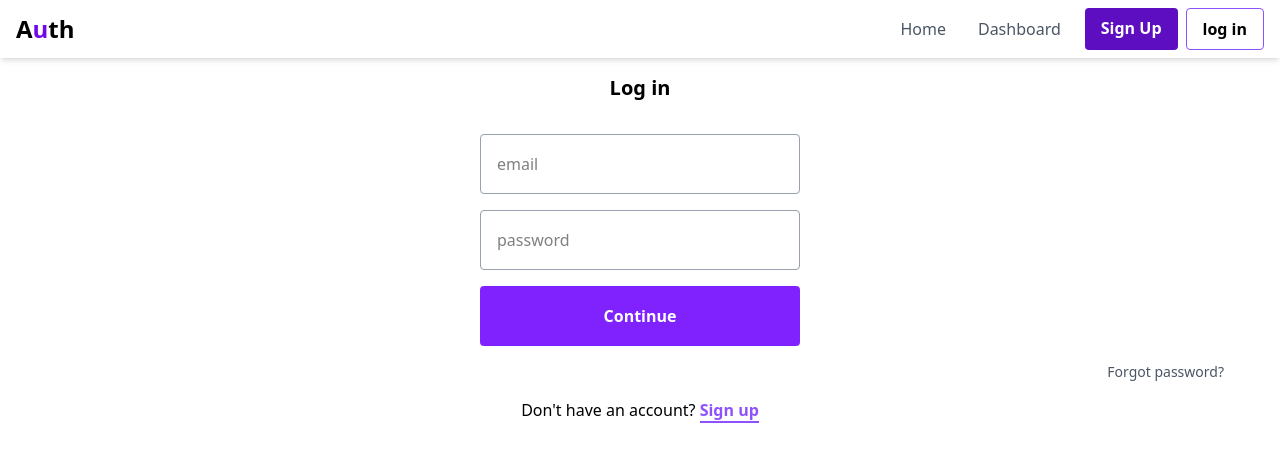
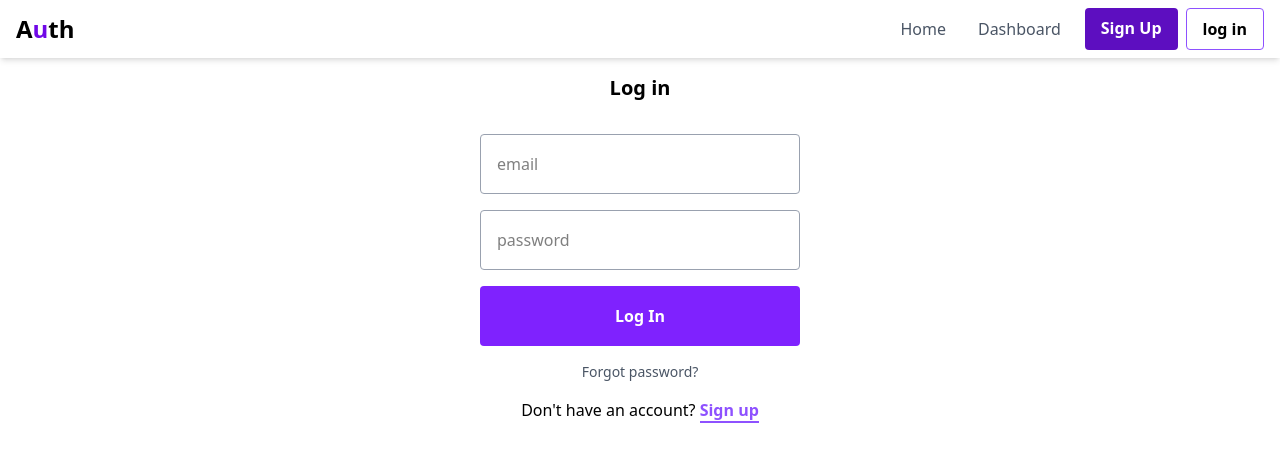
Before and after one commit to Joseph-Oluwapelumi31/auth-system-frontend, a React app: page /login in a window 1280 px wide. Shown: the top 462 px of the page. Built offline with nearby package versions, Linux system fonts and the light colour scheme; no server answers; the HTML template or start-up script is replaced by a standard one.

Commit message:
ui: add form-friendly SubmitButton with loading animation

```diff
--- /dev/null
+++ b/src/components/Dots.jsx
@@ -0,0 +1,9 @@
+export default function Dots() {
+  return (
+    <span className="flex items-center gap-1">
+      <span className="h-2 w-2 bg-white rounded-full animate-bounce [animation-delay:0ms]" />
+      <span className="h-2 w-2 bg-white rounded-full animate-bounce [animation-delay:150ms]" />
+      <span className="h-2 w-2 bg-white rounded-full animate-bounce [animation-delay:300ms]" />
+    </span>
+  );
+}
--- /dev/null
+++ b/src/components/SubmitButton.jsx
@@ -0,0 +1,24 @@
+import Dots from "./Dots.jsx";
+
+function SubmitButton({ loading, children }) {
+  return (
+    <button
+      type="submit"
+      disabled={loading}
+      className={`w-full max-w-80 cursor-pointer h-15 flex items-center justify-center bg-violet-600 text-white font-semibold rounded-sm
+        hover:bg-violet-500
+        disabled:opacity-50 disabled:cursor-not-allowed
+      `}
+    >
+      {loading ? (
+        <span className="flex items-center gap-2">
+          {children}
+          <Dots />
+        </span>
+      ) : (
+        children
+      )}
+    </button>
+  );
+}
+export default SubmitButton;
--- a/src/pages/Forgetpassword.jsx
+++ b/src/pages/Forgetpassword.jsx
@@ -2,13 +2,18 @@ import { useState } from "react";
 import { useNavigate } from "react-router-dom";
 import API from "../api/axios";
 import toast from "react-hot-toast";
+import SubmitButton from "../components/SubmitButton";
 
 
 export default function Forgetpassword() {
     const [email, setEmail] = useState("");
+    const [loading , setLoading] = useState(false);
+
     const navigate = useNavigate();
     const handlesubmit = async (e) =>{
         e.preventDefault();
+        setLoading(true);
+
         if(!email){
             return toast.error("Please enter your email");
         }
@@ -21,6 +26,8 @@ export default function Forgetpassword() {
         } catch (error) {
             console.log(error)
             toast.error(error.response?.data?.error || "Something went wrong");
+        }finally {
+            setLoading(false);
         }
 
 
@@ -36,7 +43,9 @@ export default function Forgetpassword() {
                 value={email}
                 onChange={(e) => setEmail(e.target.value)}
                 className="w-full max-w-80 h-15 px-4 py-6 border border-gray-400 rounded-sm outline-none focus:ring-1 focus:ring-violet-500 focus:border-gray-500"/>
-                <button className="w-full max-w-80 h-15 text-center bg-violet-600 cursor-pointer hover:bg-violet-500 text-white font-semibold rounded-sm">Continue</button>
+                <SubmitButton loading={loading}>
+                  {loading ? "Sending OTP" : "Send OTP"}
+                </SubmitButton>
             </form>
         </>
     )
--- a/src/pages/LogIn.jsx
+++ b/src/pages/LogIn.jsx
@@ -4,16 +4,23 @@ import API from "../api/axios";
 import { AuthContext } from "../context/AuthContext";
 import { useNavigate } from "react-router-dom";
 import toast from "react-hot-toast";
+import SubmitButton from "../components/SubmitButton";
 
 export default function Login() {
     const [email, setEmail] = useState("");
     const [password, setPassword] = useState("");
+    const [loading , setLoading] = useState(false);
     const {login} = useContext(AuthContext);
+
     const navigate = useNavigate();
 
-    const handleSublit = async (e) => {
+    const handleSubmit = async (e) => {
+
         e.preventDefault();
+        setLoading(true);
+
         if(!email || !password){
+          setLoading(false);
           return toast.error("Please fill all the fields");
         }
         try {
@@ -27,13 +34,15 @@ export default function Login() {
         } catch (error) {
           console.log(error)
           toast.error(error.response?.data?.error || "Something went wrong");
+        }finally {
+          setLoading(false);
         }
       }
 
 
     return(
         <>
-            <form action="" onSubmit={handleSublit} className="flex flex-col p-4 items-center justify-center gap-4">
+            <form action="" onSubmit={handleSubmit} className="flex flex-col p-4 items-center justify-center gap-4">
                 <h1 className="font-semibold mb-4 text-xl" >Log in</h1>
 
                 <input
@@ -49,8 +58,11 @@ export default function Login() {
                 type="password"
                 className="w-full max-w-80 h-15 px-4 py-6 border border-gray-400 rounded-sm outline-none focus:ring-1 focus:ring-violet-500 focus:border-gray-500"/>
 
-                <button className="w-full max-w-80 h-15 text-center bg-violet-600 cursor-pointer hover:bg-violet-500 text-white font-semibold rounded-sm">Continue</button>
-                <Link to={'/forgot-password'} className="text-sm text-gray-600 hover:text-gray-800 self-end mr-10">Forgot password?</Link>
+                <SubmitButton loading={loading}>
+                  {loading ? "Logging in" : "Log In"}
+                </SubmitButton>
+
+                <Link to={'/forgot-password'} className="text-sm text-gray-600 hover:text-gray-800 text-center ">Forgot password?</Link>
             </form>
             <p className="text-center ">Don't have an account? <span className="text-violet font-semibold text-violet-500 border-b-2 hover:text-violet-600 border-b-violet-500"><Link to={'/signup'}>Sign up</Link></span></p>
         </>
--- a/src/pages/NewPassword.jsx
+++ b/src/pages/NewPassword.jsx
@@ -2,10 +2,12 @@ import { useState, useEffect } from "react";
 import { useNavigate, useLocation } from "react-router-dom";
 import API from "../api/axios";
 import toast from "react-hot-toast";
+import SubmitButton from "../components/SubmitButton";
 
 export default function NewPassword() {
   const [password, setPassword] = useState("");
   const [confirmPassword, setConfirmPassword] = useState("");
+  const [loading, setLoading] = useState(false);
   const navigate = useNavigate();
   const location = useLocation();
 
@@ -19,8 +21,10 @@ export default function NewPassword() {
 
   const handleSubmit = async (e) => {
     e.preventDefault();
+    setLoading(true);
 
     if (!password || !confirmPassword) {
+      setLoading(false);
       return toast.error("Please fill all the fields");
     }
 
@@ -34,7 +38,10 @@ export default function NewPassword() {
       toast.success("Password reset successfully!");
     } catch (error) {
       console.error(error.response?.data || error.message);
-      toast.error(error.response?.data?.error || "Something went wrong");}
+      toast.error(error.response?.data?.error || "Something went wrong");
+    } finally {
+      setLoading(false);
+    }
   };
 
   return (
@@ -59,7 +66,9 @@ export default function NewPassword() {
         onChange={(e) => setConfirmPassword(e.target.value)}
         className="w-full max-w-80 px-4 py-3 border border-gray-400 rounded-sm outline-none focus:ring-1 focus:ring-violet-500"
       />
-     <button className="w-full max-w-80 h-15 text-center bg-violet-600 cursor-pointer hover:bg-violet-500 text-white font-semibold rounded-sm">Continue</button>
+      <SubmitButton loading={loading}>
+        {loading ? "Resetting Password" : "Reset Password"}
+      </SubmitButton>
     </form>
   );
 }
--- a/src/pages/SignUp.jsx
+++ b/src/pages/SignUp.jsx
@@ -4,17 +4,21 @@ import API from "../api/axios";
 import { useNavigate } from "react-router-dom";
 import { AuthContext } from "../context/AuthContext";
 import toast from "react-hot-toast";
+import SubmitButton from "../components/SubmitButton";
 
 export default function SignUp() {
     const [email, setEmail] = useState("");
     const [password, setPassword] = useState("");
     const [username, SetuserName] = useState("");
+    const [loading , setLoading] = useState(false);
     const {login} = useContext(AuthContext);
     const navigate = useNavigate();
 
     const handleSublit = async(e) =>{
         e.preventDefault();
+        setLoading(true);
         if(!email || !password || !username){
+            setLoading(false);
             return toast.error("Please fill all the fields");
         }
 
@@ -30,6 +34,8 @@ export default function SignUp() {
             console.log(error)
 
             toast.error(error.response?.data?.message || "Something went wrong");
+        }finally {
+            setLoading(false);
         }
     }
 
@@ -56,8 +62,9 @@ export default function SignUp() {
                 onChange={(e) => setPassword(e.target.value)}
                 type="password"
                 className="w-full max-w-80 h-15 px-4 py-6 border border-gray-400 rounded-sm outline-none focus:ring-1 focus:ring-violet-500 focus:border-gray-500"/>
-
-                <button className="w-full max-w-80 h-15 text-center bg-violet-600 cursor-pointer hover:bg-violet-500 text-white font-semibold rounded-sm">Continue</button>
+                <SubmitButton loading={loading}>
+                  Continue
+                </SubmitButton>
             </form>
             <p className="text-center ">Already have an account? <span className="text-violet font-semibold text-violet-500 border-b-2 hover:text-violet-600 border-b-violet-500"><Link to={'/login'}>Log in</Link></span></p>
         </>
--- a/src/pages/VerifyOTP.jsx
+++ b/src/pages/VerifyOTP.jsx
@@ -2,9 +2,11 @@ import { useState } from "react";
 import { useNavigate, useLocation } from "react-router-dom";
 import API from "../api/axios";
 import toast from "react-hot-toast";
+import SubmitButton from "../components/SubmitButton";
 
 export default function VerifyOTP() {
   const [otp, setOtp] = useState("");
+  const [loading, setLoading] = useState(false);
   const navigate = useNavigate();
   const location = useLocation();
 
@@ -13,8 +15,10 @@ export default function VerifyOTP() {
 
   const handleSubmit = async (e) => {
     e.preventDefault();
+    setLoading(true);
 
     if (!otp) {
+      setLoading(false);
       return toast.error("Please enter the OTP");
     }
     try {
@@ -31,7 +35,10 @@ export default function VerifyOTP() {
     } catch (error) {
       console.error(error.response?.data || error.message);
 
-      toast.error(error.response?.data?.error || "Something went wrong");}
+      toast.error(error.response?.data?.error || "Something went wrong");
+    } finally {
+      setLoading(false);
+    }
   };
 
   return (
@@ -48,8 +55,9 @@ export default function VerifyOTP() {
         onChange={(e) => setOtp(e.target.value)}
         className="w-full max-w-80 px-4 py-3 border border-gray-400 rounded-sm outline-none focus:ring-1 focus:ring-violet-500"
       />
-     <button className="w-full max-w-80 h-15 text-center bg-violet-600 cursor-pointer hover:bg-violet-500 text-white font-semibold rounded-sm">Continue</button>
-
+      <SubmitButton loading={loading}>
+        {loading ? "Verifying OTP" : "Verify OTP"}
+      </SubmitButton>
 
     </form>
   );
```
